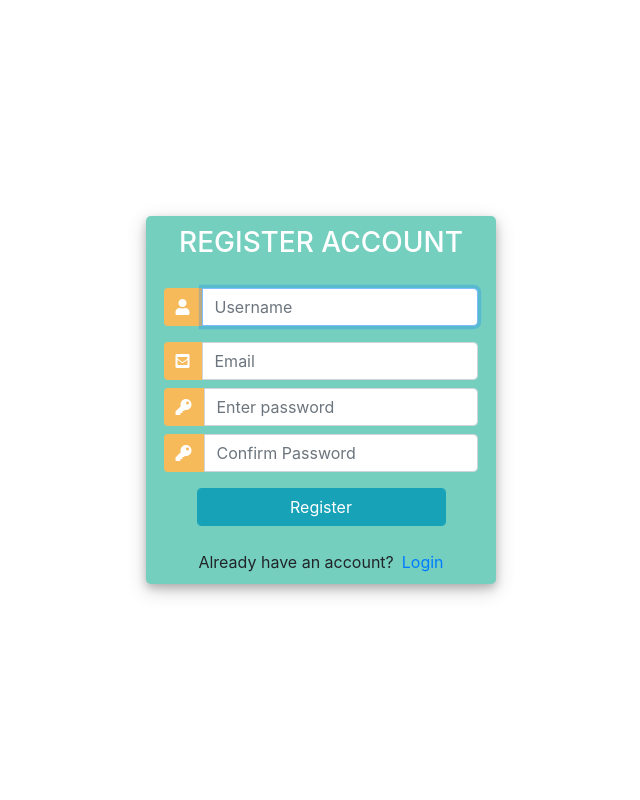
After one commit to RhugwedaShedge/MiniProject-1, a Django app: page /farmers/register/ in a window 1280 px wide. The commit adds this page. Shown: the whole page, without its empty margins (319-959 px from the left). Run offline with Django 3.2, Linux system fonts and the light colour scheme; parts of the project's set-up code (start-up, migrations or seed data) failed here and were passed over; some libraries are stand-ins or nearby versions.

Commit message:
commit 17
Login_Register

```diff
--- a/ProjectKrishi/farmers/forms.py
+++ b/ProjectKrishi/farmers/forms.py
@@ -1,7 +1,15 @@
 from django import forms
 from .models import Goods
+
+from django.contrib.auth.forms import UserCreationForm
+from django.contrib.auth.models import User
 
 class GoodsForm(forms.ModelForm):
 	class Meta:
 		model = Goods
 		fields = '__all__'
+
+class CreateUserForm(UserCreationForm):
+	class Meta:
+		model = User
+		fields = ['username', 'email', 'password1', 'password2']
--- a/ProjectKrishi/farmers/urls.py
+++ b/ProjectKrishi/farmers/urls.py
@@ -12,7 +12,9 @@ from .views import ( home_view,
                         shop_view,
                         wishlist_view,
                         profile_view,
-                        upload_view , )
+                        upload_view ,
+                        loginpage_view,
+                        registerpage_view )
 
 app_name = 'farmers'
 
@@ -30,4 +32,7 @@ urlpatterns = [
     path('wishlist/', wishlist_view, name = "wishlist"),
     path('profile/<str:pk>', profile_view, name = "profile"),
     path('upload/<str:pk>', upload_view, name = "upload"),
+    path('login/', loginpage_view, name = "login"),
+	path('register/', registerpage_view, name = "register"),
+	# path('logout/', logoutpage_view, name = "logout")
 ]
--- a/ProjectKrishi/farmers/views.py
+++ b/ProjectKrishi/farmers/views.py
@@ -1,8 +1,14 @@
-from django.shortcuts import render, HttpResponse, redirect, JsonResponse
+from django.shortcuts import render, HttpResponse, redirect#, JsonResponse
+
+from django.contrib.auth import login, authenticate, logout
+
+from django.contrib import messages
 
 from .models import *
 
-from .forms import GoodsForm
+from .forms import GoodsForm, CreateUserForm
+
+from django.contrib.auth.decorators import login_required
 
 # Create your views here.
 
@@ -16,6 +22,7 @@ def about_view(request, *args, **kwargs):
 	return render(request, "farmers/about.html", {})
 
 
+@login_required(login_url = 'login')
 def cart_view(request, *args, **kwargs):
 
 	if request.user.is_authenticated:
@@ -34,6 +41,7 @@ def cart_view(request, *args, **kwargs):
 	return render(request, "farmers/cart.html", context)
 
 
+@login_required(login_url = 'login')
 def checkout_view(request, *args, **kwargs):
 
 	return render(request, "farmers/checkout.html", {})
@@ -45,10 +53,6 @@ def contact_us_view(request, *args, **kwargs):
 def gallery_view(request, *args, **kwargs):
 
 	return render(request, "farmers/gallery.html", {})
-
-def checkout_view(request, *args, **kwargs):
-
-	return render(request, "farmers/checkout.html", {})
 
 def my_account_view(request, *args, **kwargs):
 
@@ -69,11 +73,13 @@ def shop_view(request, *args, **kwargs):
 	return render(request, "farmers/shop.html", context)
 
 
+@login_required(login_url = 'login')
 def wishlist_view(request, *args, **kwargs):
 
 	return render(request, "farmers/wishlist.html", {})
 
 
+@login_required(login_url = 'login')
 def profile_view(request, pk):
 
 	goods = Goods.objects.all()
@@ -115,5 +121,54 @@ def upload_view(request, *args, **kwargs):
 	return render(request, "farmers/upload.html", {})
 
 
-def UpdateItem(request):
-	return JsonResponse('Item was added', safe = False)
+# def UpdateItem(request):
+# 	return JsonResponse('Item was added', safe = False)
+
+
+def registerpage_view(request):
+
+	# if request.user.is_authenticated:
+	# 	return redirect('/farmers/home/')
+	# else:
+	form = CreateUserForm()
+
+	if request.method == "POST":
+		form = CreateUserForm(request.POST)
+
+		if form.is_valid():
+			form.save()
+
+			user = form.cleaned_data.get('username')
+			messages.success(request, "Account is created for " + user)
+
+			return redirect('/farmers/login/')
+
+	context = {
+		'form': form
+	}
+
+	return render(request, 'farmers/register.html', context)
+
+
+def loginpage_view(request):
+
+	if request.user.is_authenticated:
+		return redirect('/farmers/home/')
+	else:
+		if request.method == "POST":
+			username = request.POST.get('username')
+			password = request.POST.get('password')
+
+			user = authenticate(request, username = username, password = password)
+
+			if user is not None:
+				login(request, user)
+
+				return redirect('/farmers/home/')
+			else:
+				messages.info(request, 'Username or Password is incorrect')
+
+
+		context = {}
+
+		return render(request, 'farmers/login.html', context)
--- /dev/null
+++ b/ProjectKrishi/templates/farmers/register.html
@@ -0,0 +1,153 @@
+<!DOCTYPE html>
+<html>
+
+<head>
+    <title>REGISTER</title>
+    <link rel="stylesheet" href="https://stackpath.bootstrapcdn.com/bootstrap/4.1.3/css/bootstrap.min.css"
+        integrity="sha384-MCw98/SFnGE8fJT3GXwEOngsV7Zt27NXFoaoApmYm81iuXoPkFOJwJ8ERdknLPMO" crossorigin="anonymous">
+    <script src="https://ajax.googleapis.com/ajax/libs/jquery/3.3.1/jquery.min.js"></script>
+    <link rel="stylesheet" href="https://use.fontawesome.com/releases/v5.6.1/css/all.css"
+        integrity="sha384-gfdkjb5BdAXd+lj+gudLWI+BXq4IuLW5IT+brZEZsLFm++aCMlF1V92rMkPaX4PP" crossorigin="anonymous">
+
+    <style>
+        body,
+        html {
+            margin: 0;
+            padding: 0;
+            height: 100%;
+            /* background: #7abecc !important; */
+        }
+
+        .user_card {
+            width: 350px;
+            margin-top: auto;
+            margin-bottom: auto;
+            background: #74cfbf;
+            position: relative;
+            display: flex;
+            justify-content: center;
+            flex-direction: column;
+            padding: 10px;
+            box-shadow: 0 4px 8px 0 rgba(0, 0, 0, 0.2), 0 6px 20px 0 rgba(0, 0, 0, 0.19);
+            -webkit-box-shadow: 0 4px 8px 0 rgba(0, 0, 0, 0.2), 0 6px 20px 0 rgba(0, 0, 0, 0.19);
+            -moz-box-shadow: 0 4px 8px 0 rgba(0, 0, 0, 0.2), 0 6px 20px 0 rgba(0, 0, 0, 0.19);
+            border-radius: 5px;
+
+        }
+
+        .form_container {
+            margin-top: 20px;
+        }
+
+        #form-title {
+            color: #fff;
+        }
+
+        .login_btn {
+            width: 100%;
+            background: #33ccff !important;
+            color: white !important;
+        }
+
+        .login_btn:focus {
+            box-shadow: none !important;
+            outline: 0px !important;
+        }
+
+        .login_container {
+            padding: 0 2rem;
+        }
+
+        .input-group-text {
+            background: #f7ba5b !important;
+            color: white !important;
+            border: 0 !important;
+            border-radius: 0.25rem 0 0 0.25rem !important;
+        }
+
+        .input_user,
+        .input_pass:focus {
+            box-shadow: none !important;
+            outline: 0px !important;
+        }
+    </style>
+
+</head>
+
+<body>
+    <div class="container h-100">
+
+        <div class="d-flex justify-content-center h-100">
+            <div class="user_card">
+                <div class="d-flex justify-content-center">
+                    <h3 id="form-title">REGISTER ACCOUNT</h3>
+                </div>
+                <div class="d-flex justify-content-center form_container">
+
+                    <form method="POST" action="">
+
+                        {% csrf_token %}
+
+                        <div class="input-group mb-3">
+                            <div class="input-group-append">
+                                <span class="input-group-text"><i class="fas fa-user"></i></span>
+                            </div>
+                            {{ form.username }}
+                        </div>
+                        <div class="input-group mb-2">
+                            <div class="input-group-append">
+                                <span class="input-group-text"><i class="fas fa-envelope-square"></i></span>
+                            </div>
+                            {{ form.email }}
+                        </div>
+                        <div class="input-group mb-2">
+                            <div class="input-group-append">
+                                <span class="input-group-text"><i class="fas fa-key"></i></span>
+                            </div>
+                            {{ form.password1 }}
+                        </div>
+                        <div class="input-group mb-2">
+                            <div class="input-group-append">
+                                <span class="input-group-text"><i class="fas fa-key"></i></span>
+                            </div>
+                            {{ form.password2 }}
+                        </div>
+
+                        <div class="d-flex justify-content-center mt-3 login_container">
+
+                            <input id="myBtn" class="btn btn-info" type="submit" value="Register">
+
+                        </div>
+                    </form>
+                </div>
+                {{ form.errors }}
+
+                <div class="mt-4">
+                    <div class="d-flex justify-content-center links">
+                        Already have an account? <a href="/farmers/login/" class="ml-2">Login</a>
+                    </div>
+                </div>
+            </div>
+
+        </div>
+    </div>
+    <script>
+        /* Because i didnt set placeholder values in forms.py they will be set here using vanilla Javascript
+//We start indexing at one because CSRF_token is considered and input field
+*/
+
+        //Query All input fields
+        var form_fields = document.getElementsByTagName('input')
+        form_fields[1].placeholder = 'Username';
+        form_fields[2].placeholder = 'Email';
+        form_fields[3].placeholder = 'Enter password';
+        form_fields[4].placeholder = 'Confirm Password';
+
+
+        for (var field in form_fields) {
+            form_fields[field].className += ' form-control'
+        }
+    </script>
+</body>
+
+</html>
```
Also changed, not shown: ProjectKrishi/templates/farmers/login.html (added, +215 -0 lines), ProjectKrishi/templates/farmers/upload.html (+0 -17 lines), ProjectKrishi/db.sqlite3.
